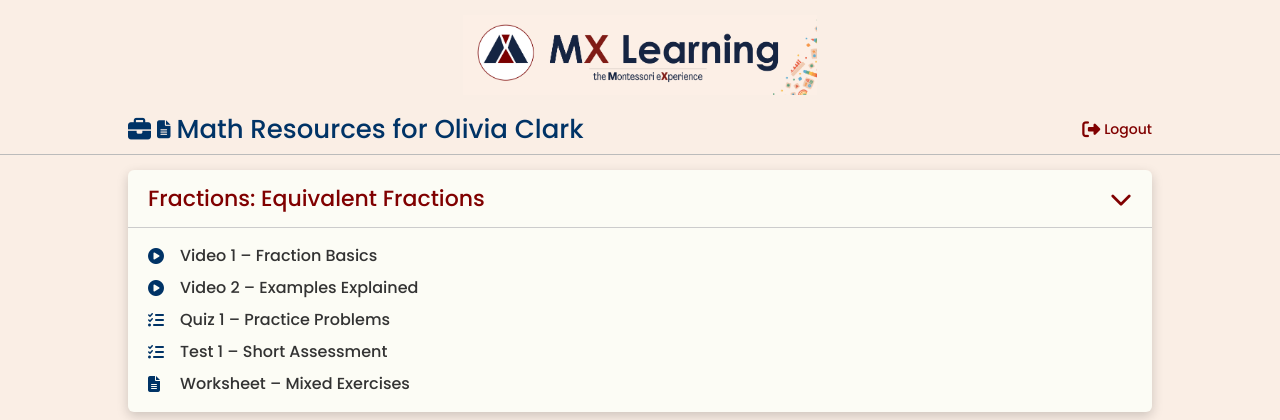
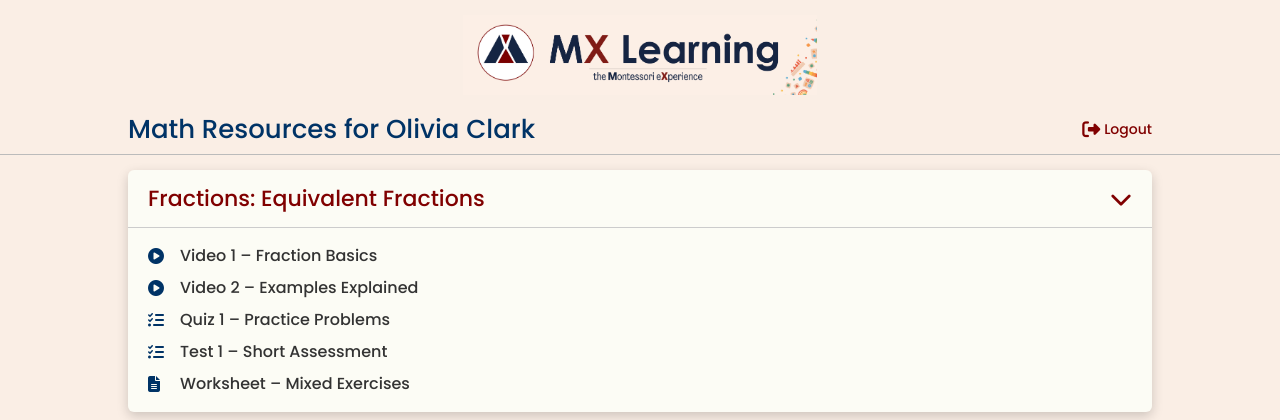
Before and after one commit to mxlinc/mx_app, a Flask app: template templates/student_home.html in a window 1280 px wide. Shown: the top 420 px of the page. Run offline with Flask 3, Linux system fonts and the light colour scheme; the template is opened without the code that fills it, so the values that code supplies are empty; parts of the project's set-up code (start-up, migrations or seed data) failed here and were passed over; some libraries are stand-ins or nearby versions.

```diff
--- a/templates/student_home.html
+++ b/templates/student_home.html
@@ -137,7 +137,7 @@
   <!-- ✅ Student Info with Briefcase + Document Icons -->
   <div class="student-bar">
     <div class="student-name">
-      <i class="fas fa-briefcase"></i><i class="fas fa-file-alt" style="font-size:18px;"></i>
+
       Math Resources for Olivia Clark
     </div>
     <a href="#" class="logout-section">
```
